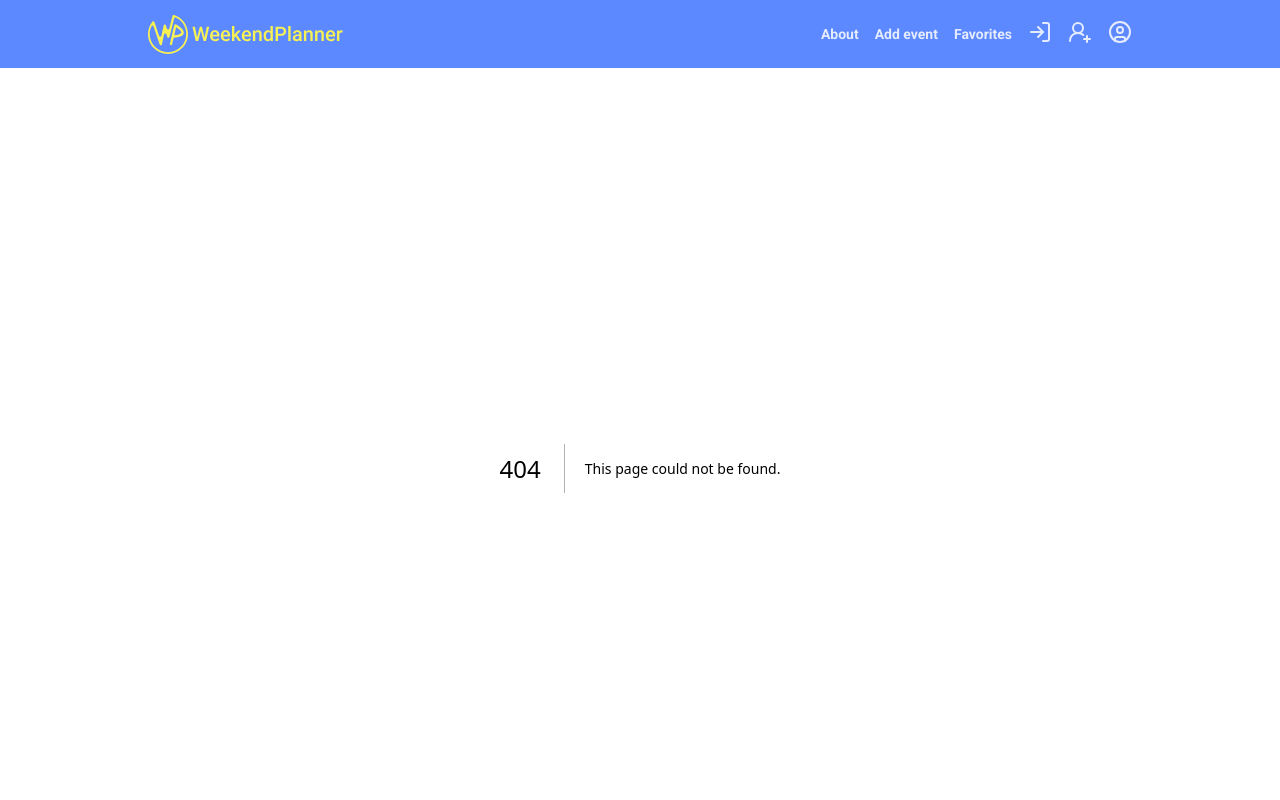
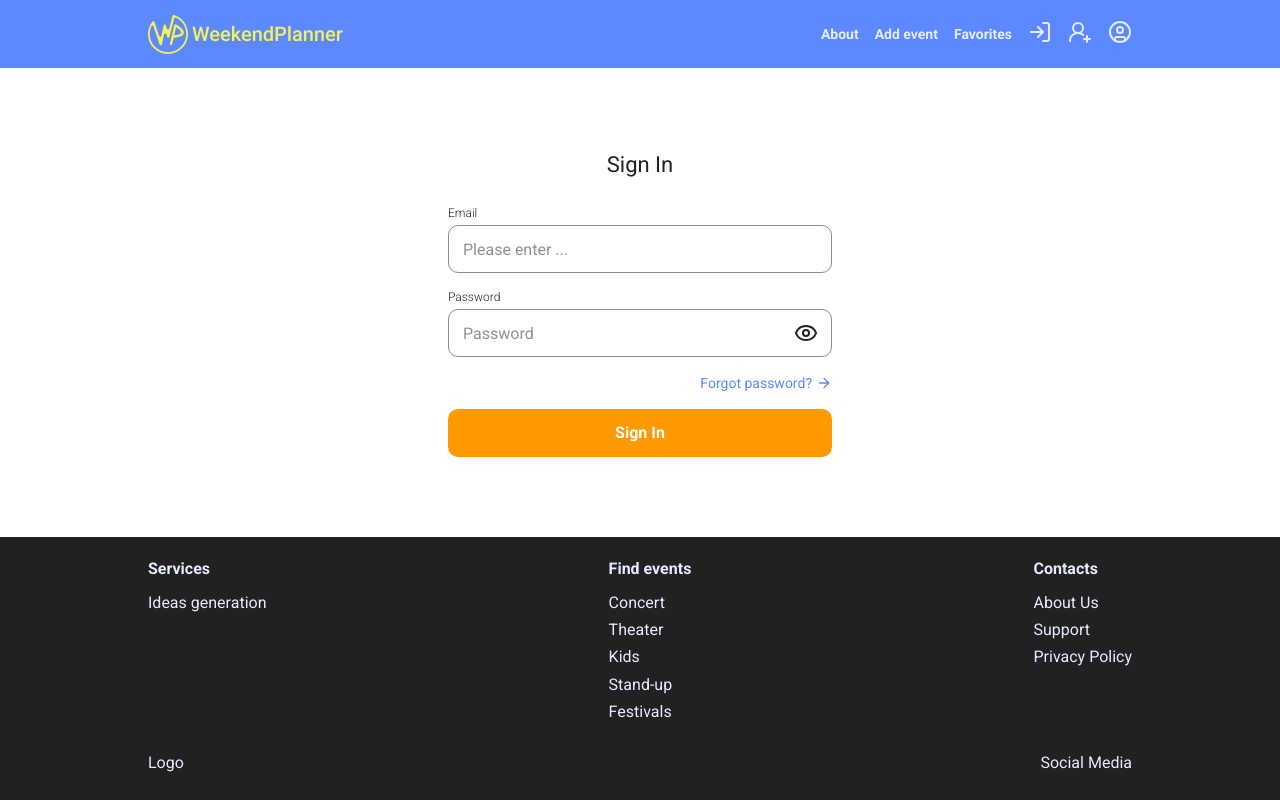
Before and after one commit to megabytos/weekend-planner-fe, a Next.js app: page /sign-in in a window 1280 px wide. Before the commit this address had no page. Shown: the top 800 px of the page. Built offline with nearby package versions, Linux system fonts and the light colour scheme; no server answers.

Commit message:
Sign in and sign up pages (#16)

```diff
--- a/src/app/layout.js
+++ b/src/app/layout.js
@@ -4,6 +4,7 @@ import { Roboto } from 'next/font/google';
 
 import Footer from '@/components/layout/footer';
 import Header from '@/components/layout/header';
+import { AuthProvider } from '@/context/auth-context';
 import ReduxProvider from '@/libs/redux/redux-provider';
 import { QueryClient, QueryClientProvider } from '@tanstack/react-query';
 import { ReactQueryDevtools } from '@tanstack/react-query-devtools';
@@ -23,9 +24,11 @@ export default function RootLayout({ children }) {
       <body className={`${roboto.variable} antialiased`}>
         <QueryClientProvider client={queryClient}>
           <ReduxProvider>
-            <Header />
-            <main>{children}</main>
-            <Footer />
+            <AuthProvider>
+              <Header />
+              <main>{children}</main>
+              <Footer />
+            </AuthProvider>
           </ReduxProvider>
           <ReactQueryDevtools initialIsOpen={false} />
         </QueryClientProvider>
--- /dev/null
+++ b/src/app/sign-in/page.jsx
@@ -0,0 +1,35 @@
+'use client';
+
+import { ArrowRight } from 'lucide-react';
+import Link from 'next/link';
+
+import Container from '@/components/layout/container';
+import ButtonMain from '@/components/ui/button-main';
+import InputBase from '@/components/ui/input/input-base';
+import InputPassword from '@/components/ui/input/input-password';
+
+export default function SignInPage() {
+  const handleSignIn = () => {
+    // Handle sign-in logic here
+  };
+
+  return (
+    <Container className="pt-12 pb-16 md:py-20">
+      <h1 className="text-[22px] text-center">Sign In</h1>
+      <form className="mt-6 flex flex-col gap-4 max-w-[384px] mx-auto">
+        <InputBase label="Email" />
+        <InputPassword label="Password" />
+        <Link
+          href="#"
+          className="flex gap-1 justify-end items-center text-sm text-blue text-right"
+        >
+          <span>Forgot password?</span>
+          <ArrowRight size={16} />
+        </Link>
+        <ButtonMain onClick={handleSignIn} className="mx-auto max-w-[384px]">
+          Sign In
+        </ButtonMain>
+      </form>
+    </Container>
+  );
+}
--- /dev/null
+++ b/src/app/sign-up/page.jsx
@@ -0,0 +1,35 @@
+'use client';
+
+import { ArrowRight } from 'lucide-react';
+import Link from 'next/link';
+
+import Container from '@/components/layout/container';
+import ButtonMain from '@/components/ui/button-main';
+import InputBase from '@/components/ui/input/input-base';
+import InputPassword from '@/components/ui/input/input-password';
+
+export default function SignUpPage() {
+  const handleSignUp = () => {
+    // Handle sign-up logic here
+  };
+
+  return (
+    <Container className="pt-12 pb-16 md:py-20">
+      <h1 className="text-[22px] text-center">Sign Up</h1>
+      <form className="mt-6 flex flex-col gap-4 max-w-[384px] mx-auto">
+        <InputBase label="Email" />
+        <InputPassword label="Password" />
+        <Link
+          href="#"
+          className="flex gap-1 justify-end items-center text-sm text-blue text-right"
+        >
+          <span>Already have an account?</span>
+          <ArrowRight size={16} />
+        </Link>
+        <ButtonMain onClick={handleSignUp} className="mx-auto max-w-[384px]">
+          Sign Up
+        </ButtonMain>
+      </form>
+    </Container>
+  );
+}
--- /dev/null
+++ b/src/components/ui/button-main.jsx
@@ -0,0 +1,25 @@
+'use client';
+
+import cn from '@/utils/class-names';
+
+export default function ButtonMain({
+  children,
+  isDisabled = false,
+  label = '',
+  onClick,
+  className = '',
+}) {
+  return (
+    <button
+      className={cn(
+        'block w-full bg-orange h-12 text-center rounded-[10px] text-white font-bold px-4',
+        className,
+      )}
+      aria-label={label ? label : ''}
+      disabled={isDisabled || false}
+      onClick={onClick}
+    >
+      {children}
+    </button>
+  );
+}
--- /dev/null
+++ b/src/context/auth-context.jsx
@@ -0,0 +1,117 @@
+'use client';
+
+import { createContext, useContext } from 'react';
+
+import { useMutation, useQuery, useQueryClient } from '@tanstack/react-query';
+
+const AuthContext = createContext({
+  user: null,
+  isLoading: false,
+  login: async () => {},
+  register: async () => {},
+  logout: async () => {},
+});
+
+export function AuthProvider({ children }) {
+  const queryClient = useQueryClient();
+
+  // ---------------------------------------------------------
+  // 1) Поточний користувач
+  // ---------------------------------------------------------
+
+  const { data: user, isLoading } = useQuery({
+    queryKey: ['auth', 'me'],
+    queryFn: async () => {
+      const res = await fetch('/api/me', { credentials: 'include' });
+      if (!res.ok) return null;
+      const data = await res.json();
+      return data.user || null;
+    },
+  });
+
+  // ---------------------------------------------------------
+  // 2) Логін
+  // ---------------------------------------------------------
+
+  const loginMutation = useMutation({
+    mutationFn: async (payload) => {
+      const res = await fetch('/api/login', {
+        method: 'POST',
+        credentials: 'include',
+        headers: { 'Content-Type': 'application/json' },
+        body: JSON.stringify(payload),
+      });
+      if (!res.ok) {
+        const body = await res.json().catch(() => ({}));
+        throw new Error(body.message || 'Login failed');
+      }
+      return (await res.json()).user;
+    },
+
+    onSuccess: (userData) => {
+      // оновлюємо кеш
+      queryClient.setQueryData(['auth', 'me'], userData);
+    },
+  });
+
+  // ---------------------------------------------------------
+  // 3) Реєстрація
+  // ---------------------------------------------------------
+
+  const registerMutation = useMutation({
+    mutationFn: async (payload) => {
+      const res = await fetch('/api/register', {
+        method: 'POST',
+        credentials: 'include',
+        headers: { 'Content-Type': 'application/json' },
+        body: JSON.stringify(payload),
+      });
+      if (!res.ok) {
+        const body = await res.json().catch(() => ({}));
+        throw new Error(body.message || 'Register failed');
+      }
+      return (await res.json()).user;
+    },
+
+    onSuccess: (userData) => {
+      queryClient.setQueryData(['auth', 'me'], userData);
+    },
+  });
+
+  // ---------------------------------------------------------
+  // 4) Логаут
+  // ---------------------------------------------------------
+
+  const logoutMutation = useMutation({
+    mutationFn: async () => {
+      await fetch('/api/logout', {
+        method: 'POST',
+        credentials: 'include',
+      });
+      return null;
+    },
+
+    onSuccess: () => {
+      queryClient.setQueryData(['auth', 'me'], null);
+      queryClient.invalidateQueries(['auth', 'me']);
+    },
+  });
+
+  return (
+    <AuthContext.Provider
+      value={{
+        user,
+        isLoading,
+        login: loginMutation.mutateAsync,
+        register: registerMutation.mutateAsync,
+        logout: logoutMutation.mutateAsync,
+      }}
+    >
+      {children}
+    </AuthContext.Provider>
+  );
+}
+
+export function useAuth() {
+  return useContext(AuthContext);
+}
```
